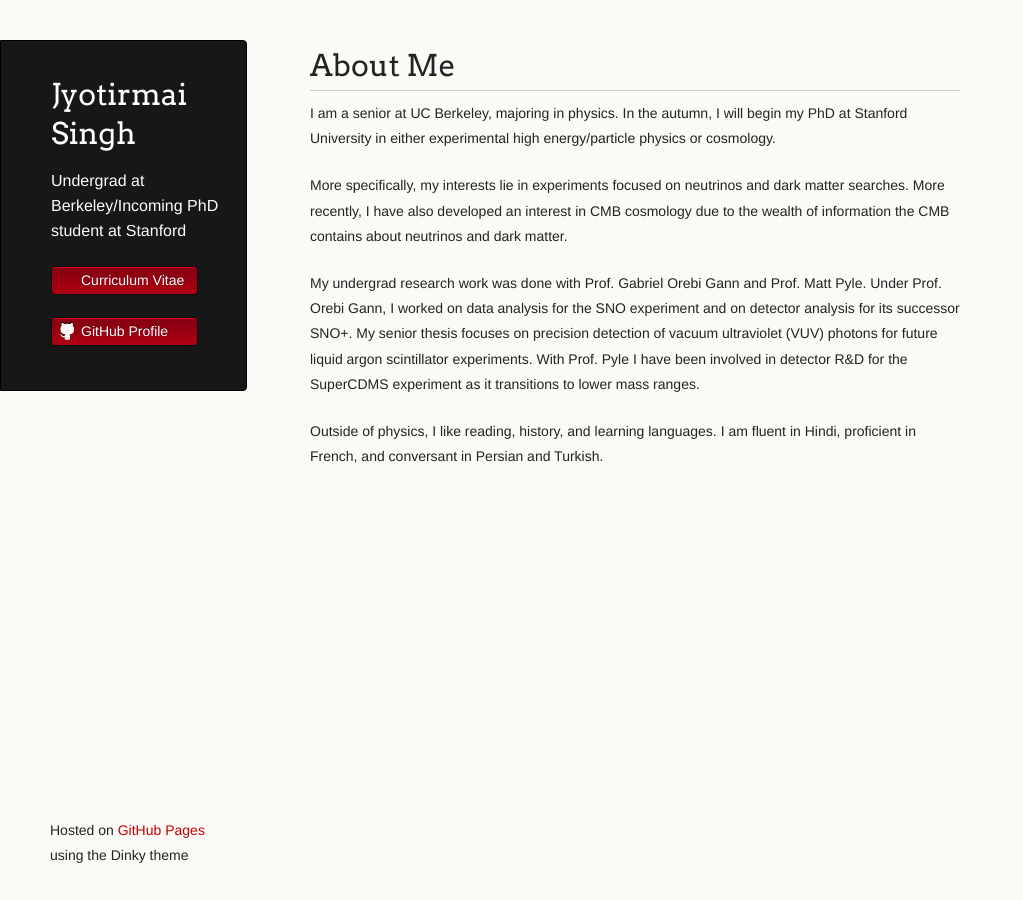
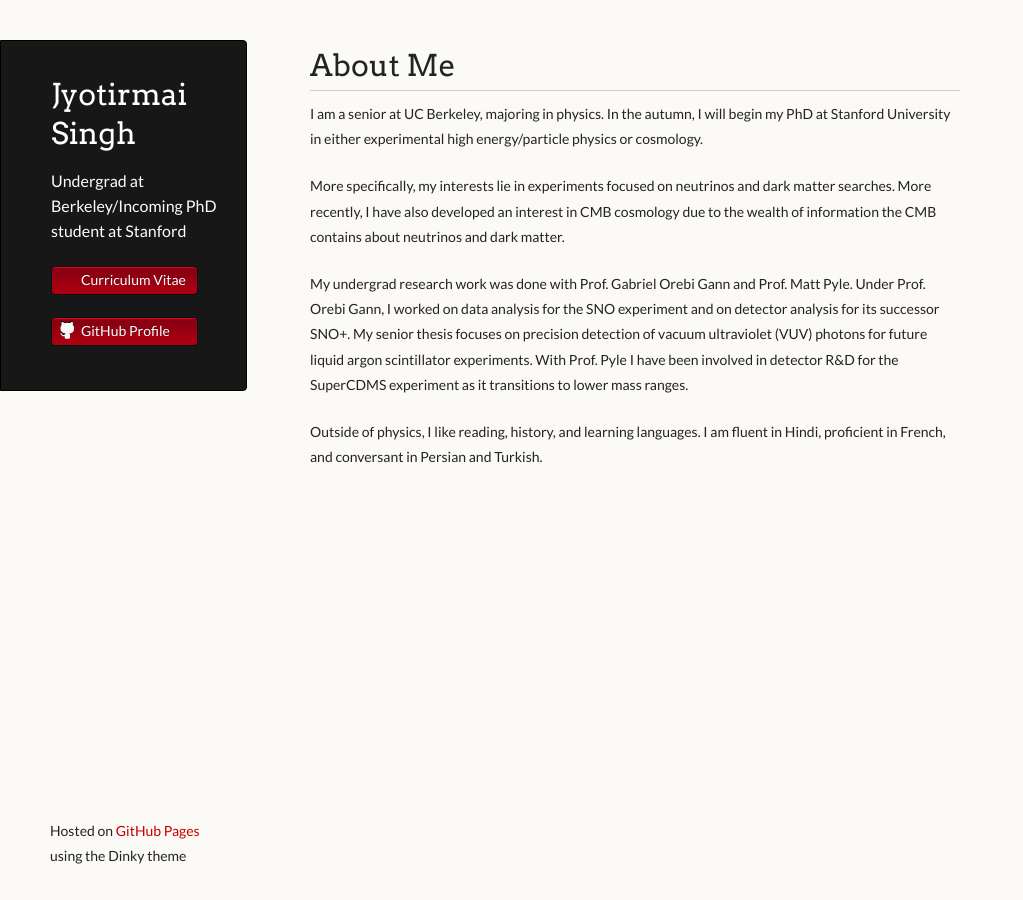
Before and after one commit to joe-singh/joe-singh.github.io, a Jekyll site: the page built from index.md, in a window 1280 px wide. Shown: the whole page, without its empty margins (0-1023 px from the left). Built offline with Jekyll 4.4.1, drawn with Linux system fonts in a browser that asks for light colours.

Commit message:
Trying to put lato in

```diff
--- a/_layouts/default.html
+++ b/_layouts/default.html
@@ -3,7 +3,7 @@
   <head>
     <meta charset="utf-8">
     <meta http-equiv="X-UA-Compatible" content="IE=edge">
-
+    <link href='http://fonts.googleapis.com/css?family=Lato:400,700' rel='stylesheet' type='text/css'>
 {% seo %}
     <link rel="stylesheet" href="{{ '/assets/css/style.css?v=' | append: site.github.build_revision | relative_url }}">
     <script src="{{ '/assets/js/scale.fix.js' | relative_url }}"></script>
--- a/_sass/jekyll-theme-dinky.scss
+++ b/_sass/jekyll-theme-dinky.scss
@@ -28,7 +28,7 @@ time, mark, audio, video {
 
 body {
   padding:10px 50px 0 0;
-  font-family: "Helvetica Neue", Helvetica, Arial, sans-serif;
+  font-family: 'Lato', sans-serif;//"Helvetica Neue", Helvetica, Arial, sans-serif;
 	font-size: 14px;
 	color: #232323;
 	background-color: #FBFAF7;
```
